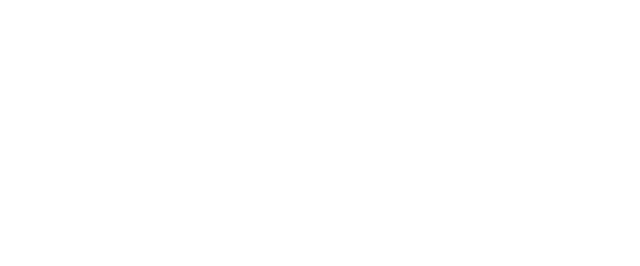
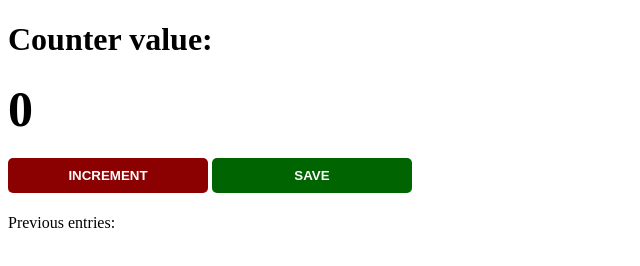
Before and after one commit to Keerthishankar-Punchithaya/3-Basic-Javascript-Projects, a plain HTML site: page Passenger Counter App/index.html in a window 1280 px wide. Shown: the whole page, without its empty margins (0-640 px from the left). Drawn offline with Linux system fonts and the light colour scheme.

Commit message:
Create a save feature

```diff
--- a/Passenger Counter App/index.html
+++ b/Passenger Counter App/index.html
@@ -8,15 +8,17 @@
     <link rel="stylesheet" href="index.css" />
   </head>
   <body>
-    <!-- <h1>Counter value:</h1>
-    <h2 id="count-el">0</h2> -->
+    <h1>Counter value:</h1>
+    <h2 id="count-el">0</h2>
     <!-- Create a INCREMENT button with the id="increment-btn" -->
-    <!-- <button id="increment-btn" onclick="increment()">INCREMENT</button> -->
+    <button id="increment-btn" onclick="increment()">INCREMENT</button>
     <!-- 2. Create a SAVE button.
     Set the id to "save-btn" and call the save() function when it's clicked -->
-    <!-- <button id="save-btn" onclick="save()">SAVE</button> -->
+    <button id="save-btn" onclick="save()">SAVE</button>
 
-    <p id="welcome-el"></p>
+    <p id="save-el">Previous entries:</p>
+    <!-- <p id="welcome-el"></p>
+    -->
     <script src="index.js"></script>
   </body>
 </html>
--- a/Passenger Counter App/index.js
+++ b/Passenger Counter App/index.js
@@ -1,5 +1,9 @@
+// 1. Grab the save-el paragraph and store it in a variable called saveEl
+let saveEl = document.getElementById("save-el")
 let countEl = document.getElementById("count-el")
 let count = 0
+
+console.log(saveEl)
 
 function increment() {
     // Change this to use the plus equal technique you've learned
@@ -8,5 +12,10 @@ function increment() {
 }
 
 function save() {
+    let countStr = count + " - "
+    // 2. Create a variable that contains both the count and the dash separator, i.e. "12 - "
+    // 3. Render the variable in the saveEl using innerText
+    saveEl.innerText += countStr
+    // NB: Make sure to not delete the existing content of the paragraph
     console.log(count)
 }
```
